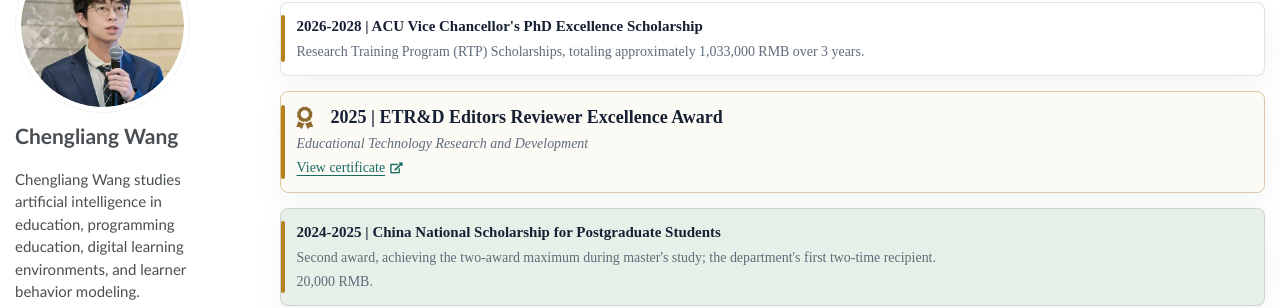
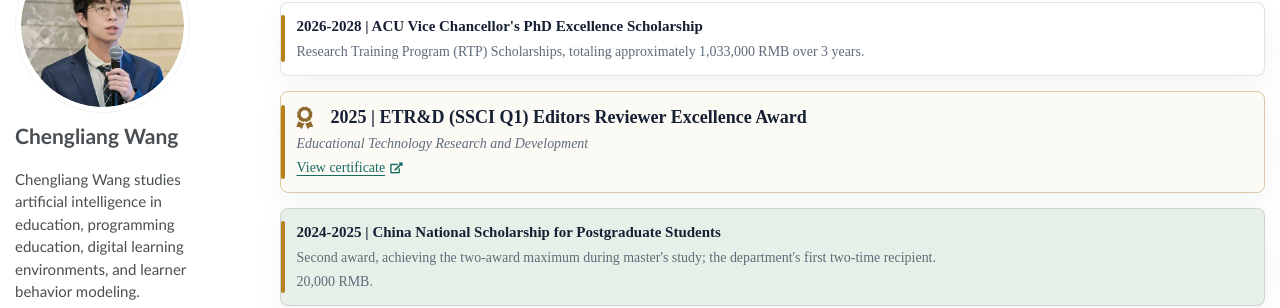
Before and after one commit to wcledutech/wcledutech.github.io, a Jekyll site: the page built from _pages/about.md, in a window 1280 px wide and 900 px high, scrolled down 1187 px. Shown: the part 153-461 px from the top of the window. Built offline with Jekyll 4.4.1, drawn with Linux system fonts in a browser that asks for light colours; some web fonts are replaced.

Commit message:
Label ETR&D award journal as SSCI Q1

```diff
--- a/_pages/about.md
+++ b/_pages/about.md
@@ -732,7 +732,7 @@ redirect_from:
       </div>
       <div class="compact-item"><strong>2026-2028 | ACU Vice Chancellor's PhD Excellence Scholarship</strong><p>Research Training Program (RTP) Scholarships, totaling approximately 1,033,000 RMB over 3 years.</p></div>
       <div class="compact-item honor-highlight" id="etrd-reviewer-excellence-2025">
-        <div class="honor-title"><i class="fas fa-award" aria-hidden="true"></i><strong>2025 | ETR&amp;D Editors Reviewer Excellence Award</strong></div>
+        <div class="honor-title"><i class="fas fa-award" aria-hidden="true"></i><strong>2025 | ETR&amp;D (SSCI Q1) Editors Reviewer Excellence Award</strong></div>
         <p><em>Educational Technology Research and Development</em></p>
         <p class="honor-links"><a href="{{ '/images/honors/etrd-2025-reviewer-excellence-chengliang-wang.png' | relative_url }}" target="_blank" rel="noopener" data-no-lightbox>View certificate<i class="fas fa-external-link-alt" aria-hidden="true"></i></a></p>
       </div>
```
